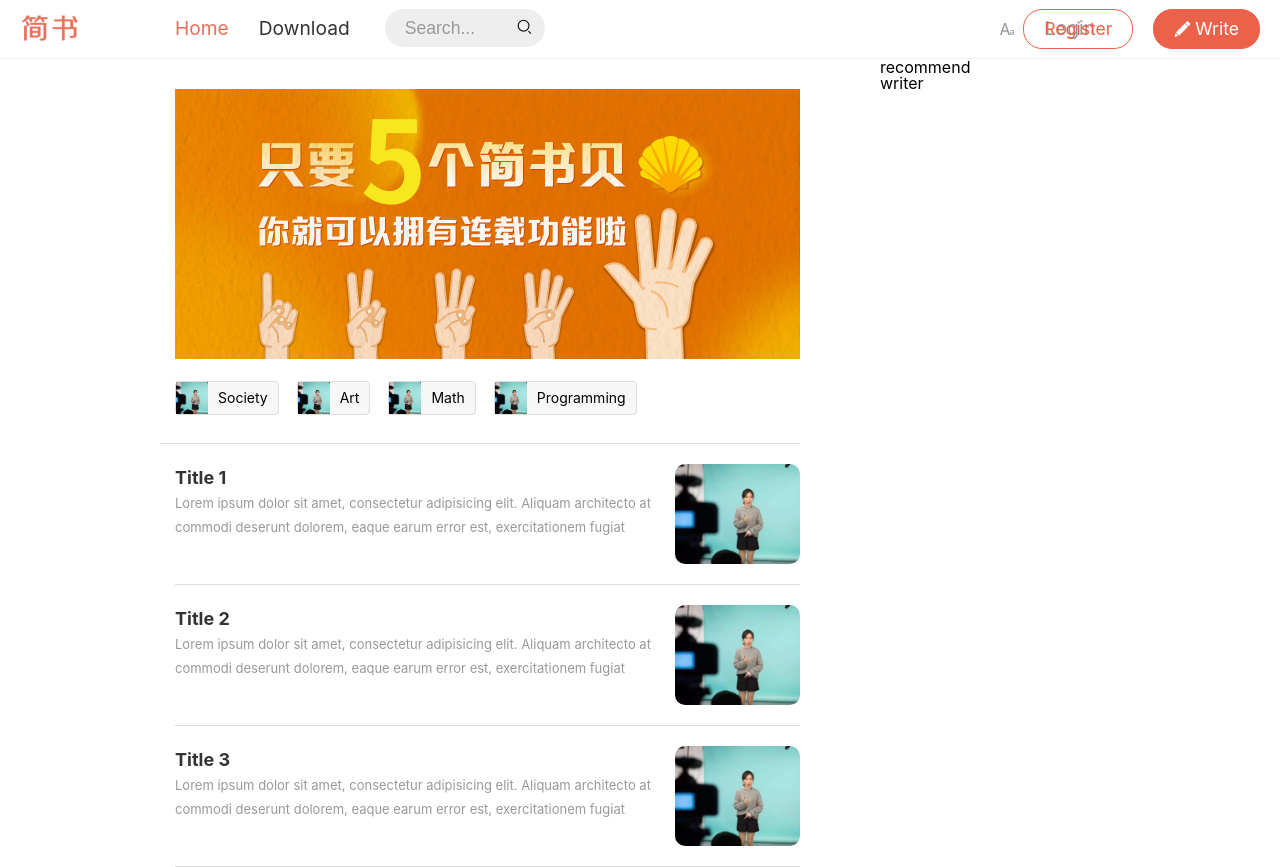
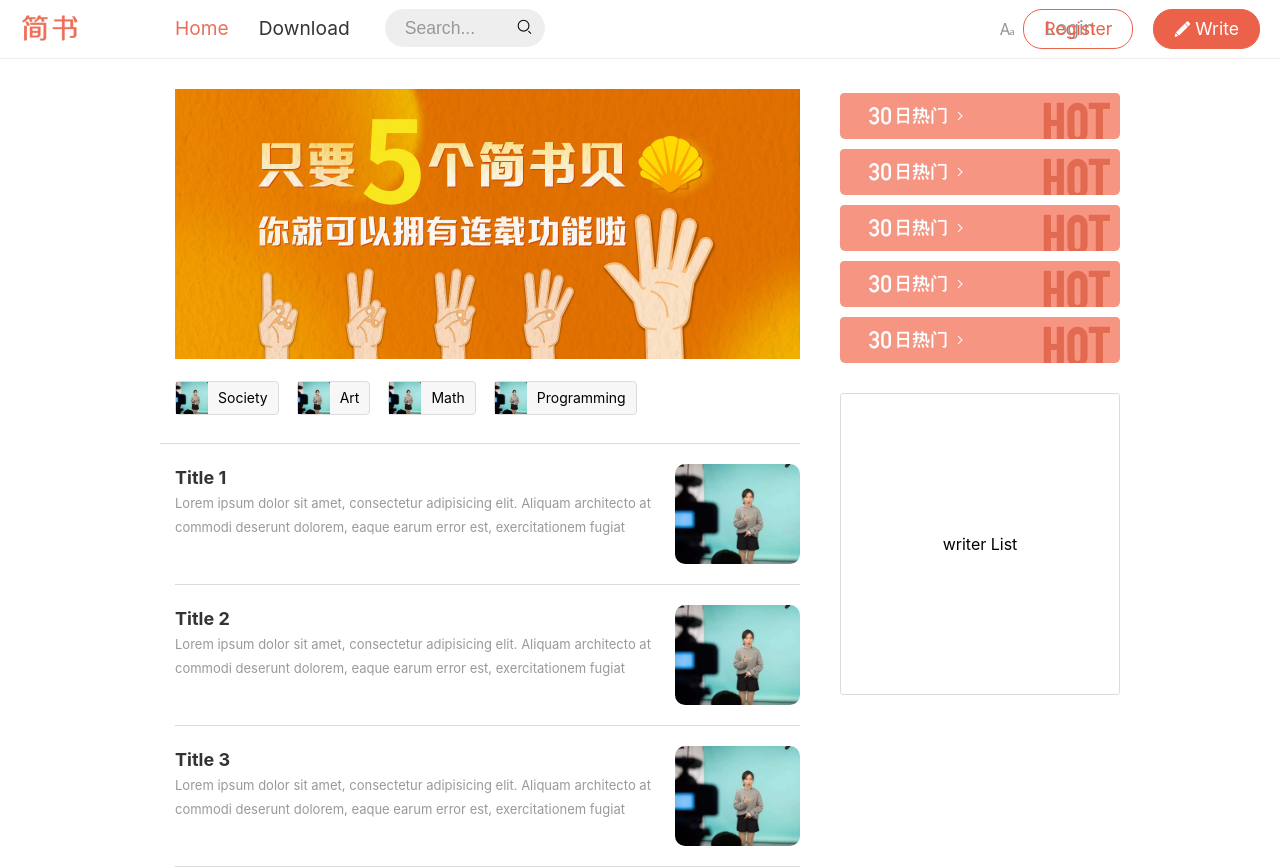
Before and after one commit to dennisXZX/react-jianshu, a React (Create React App) app: page / in a window 1280 px wide. Built offline with nearby package versions, Linux system fonts and the light colour scheme.

Commit message:
add recommend and writer list

```diff
--- a/src/pages/home/components/Recommend.js
+++ b/src/pages/home/components/Recommend.js
@@ -1,11 +1,32 @@
 import React, { Component } from 'react'
+import { connect } from 'react-redux'
+import { RecommendWrapper, RecommendItem } from './recommendStyle'
 
 class Recommend extends Component {
   render () {
+    const { recommendList } = this.props
+
     return (
-      <div>recommend</div>
+      <RecommendWrapper>
+        {
+          recommendList.map(recommendItem => {
+            return (
+              <RecommendItem
+                key={recommendItem.id}
+                imgUrl={recommendItem.imgUrl}
+              />
+            )
+          })
+        }
+      </RecommendWrapper>
     )
   }
 }
 
-export default Recommend
+const mapStateToProps = (state) => {
+  return {
+    recommendList: state.home.recommendList
+  }
+}
+
+export default connect(mapStateToProps, null)(Recommend)
--- a/src/pages/home/components/Writer.js
+++ b/src/pages/home/components/Writer.js
@@ -1,9 +1,11 @@
 import React, { Component } from 'react'
+
+import { WriterWrapper } from './writerStyle'
 
 class Writer extends Component {
   render () {
     return (
-      <div>writer</div>
+      <WriterWrapper>writer List</WriterWrapper>
     )
   }
 }
--- a/src/pages/home/components/listStyle.js
+++ b/src/pages/home/components/listStyle.js
@@ -1,7 +1,7 @@
 import styled from 'styled-components'
 
 export const ListImage = styled.div`
-  background: url("${props => props.url}") no-repeat center;
+  background: url(${props => props.url}) no-repeat center;
   background-size: cover;
   float: right;
   display: block;
--- /dev/null
+++ b/src/pages/home/components/recommendStyle.js
@@ -0,0 +1,15 @@
+import styled from 'styled-components'
+
+export const RecommendWrapper = styled.div`
+  margin: 30px 0;
+  width: 280px;
+`
+
+export const RecommendItem = styled.div`
+  width: 280px;
+  height: 50px;
+  background: url(${props => props.imgUrl}) center no-repeat;
+  background-size: contain;
+  margin-bottom: 6px;
+  border-radius: 5px;
+`
--- a/src/pages/home/components/topicStyle.js
+++ b/src/pages/home/components/topicStyle.js
@@ -26,7 +26,7 @@
 `
 
 export const TopicImage = styled.div`
-  background: url("${props => props.url}") no-repeat center;
+  background: url(${props => props.url}) no-repeat center;
   background-size: cover;
   float: left;
   width: 32px;
--- /dev/null
+++ b/src/pages/home/components/writerStyle.js
@@ -0,0 +1,10 @@
+import styled from 'styled-components'
+
+export const WriterWrapper = styled.div`
+  width: 278px;
+  border: 1px solid #dcdcdc;
+  border-radius: 3px;
+  height: 300px;
+  line-height: 300px;
+  text-align: center;
+`
--- a/src/pages/home/homePageReducer.js
+++ b/src/pages/home/homePageReducer.js
@@ -1,6 +1,8 @@
 import {
 
 } from './homePageActions'
+
+import recommendImg from '../../statics/recommend.png'
 
 const defaultState = {
   topicList: [
@@ -37,6 +39,28 @@
       title: 'Title 3',
       description: 'Lorem ipsum dolor sit amet, consectetur adipisicing elit. Aliquam architecto at commodi deserunt dolorem, eaque earum error est, exercitationem fugiat'
     }
+  ],
+  recommendList: [
+    {
+      id: 1,
+      imgUrl: recommendImg
+    },
+    {
+      id: 2,
+      imgUrl: recommendImg
+    },
+    {
+      id: 3,
+      imgUrl: recommendImg
+    },
+    {
+      id: 4,
+      imgUrl: recommendImg
+    },
+    {
+      id: 5,
+      imgUrl: recommendImg
+    }
   ]
 }
 
--- a/src/pages/home/homePageStyle.js
+++ b/src/pages/home/homePageStyle.js
@@ -22,6 +22,6 @@
 `
 
 export const HomeRight = styled.div`
-  width: 240px;
+  width: 280px;
   float: right;
 `
```
Also changed, not shown: src/statics/recommend.png (added).
